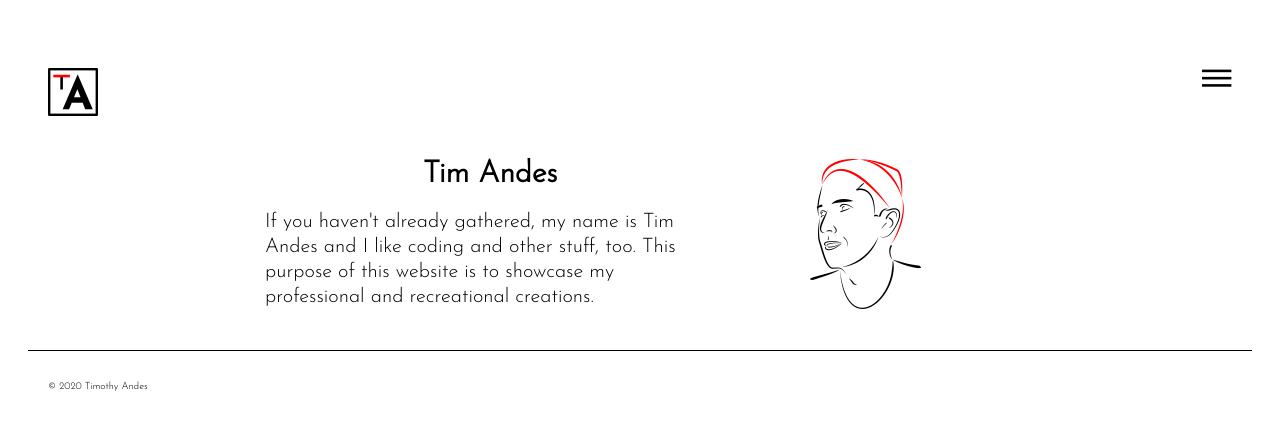
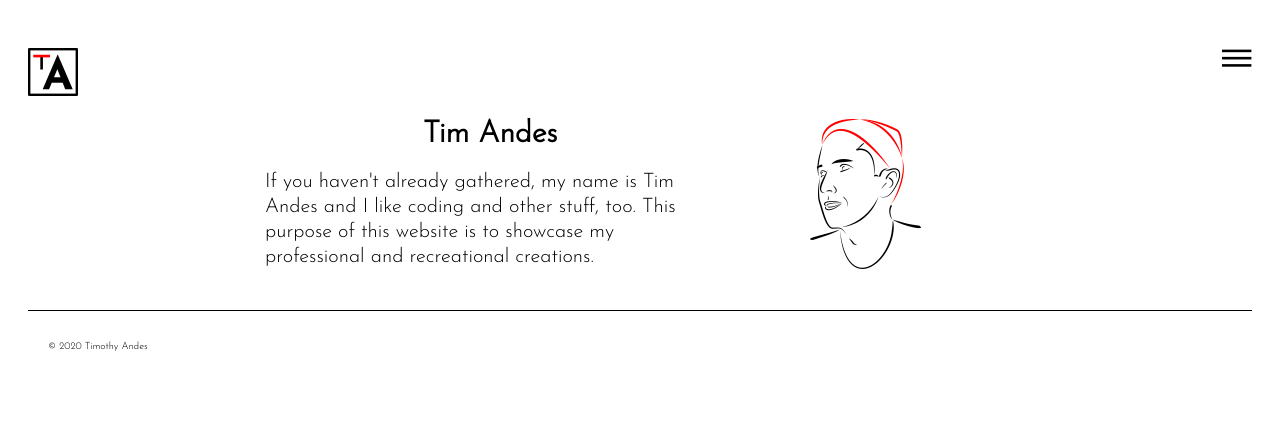
Before and after one commit to tim-andes/timandes-first-site, a plain HTML site: page index.html in a window 1280 px wide. Drawn offline with Linux system fonts and the light colour scheme.

Commit message:
removed nav again
main, section, aside, footer {
    margin: 0;
    padding: 2rem;
    color: #000;
    /* removed nav */
}

```diff
--- a/styles/styles-ta.css
+++ b/styles/styles-ta.css
@@ -4,10 +4,11 @@ html {
   box-sizing: border-box;
 }
 
-main, nav, section, aside, footer {
+main, section, aside, footer {
     margin: 0;
     padding: 2rem;
     color: #000;
+    /* removed nav */
 }
 
 main {
```
